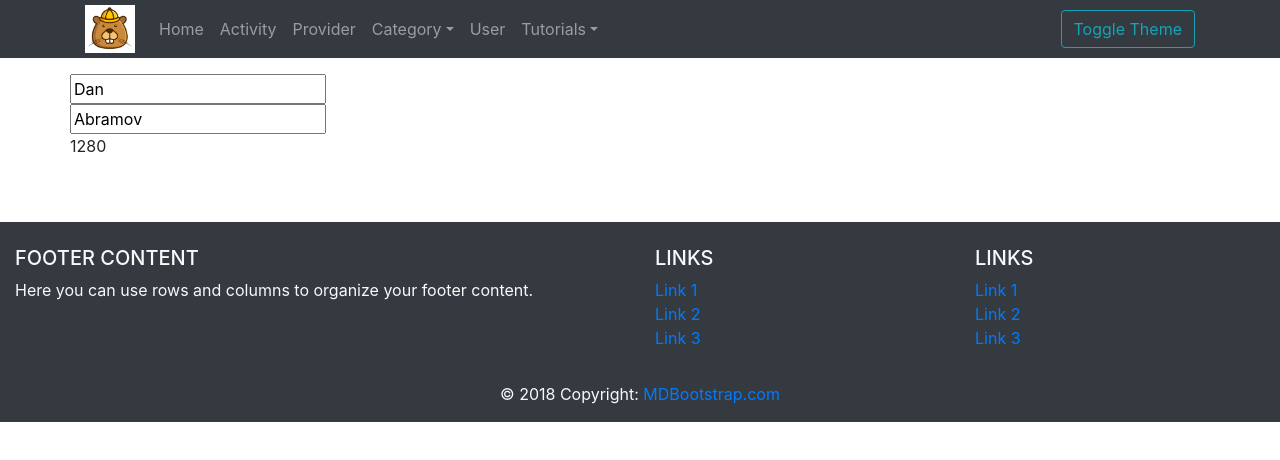
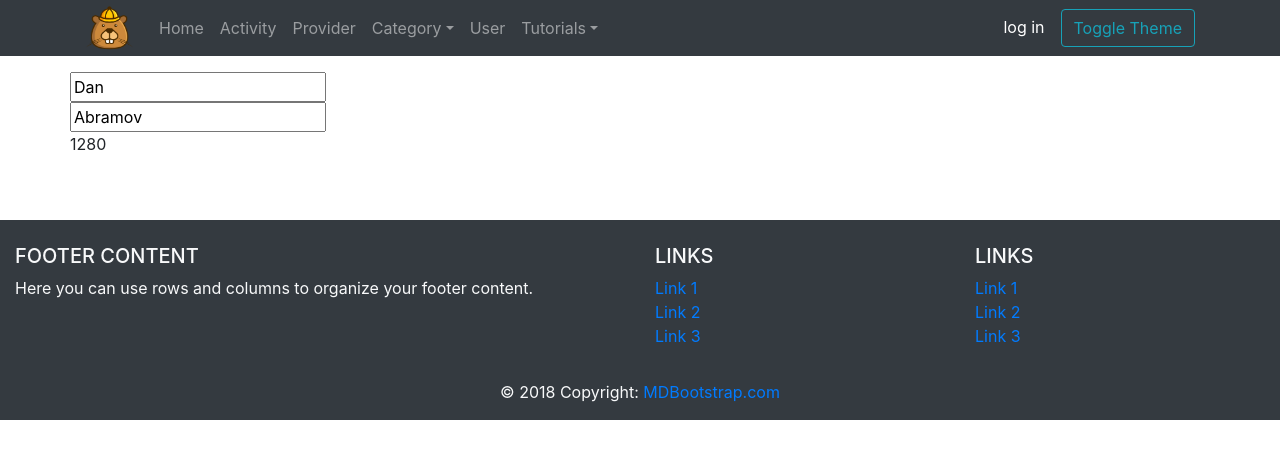
Before and after one commit to kitiya/beaver, a React (Create React App) app in the folder client/: page /tutorials/greeting_hooks in a window 1280 px wide. Shown: the top 460 px of the page. Built offline with nearby package versions, Linux system fonts and the light colour scheme.

Commit message:
Consuming multiple contexts

```diff
--- a/client/src/App.js
+++ b/client/src/App.js
@@ -2,6 +2,7 @@ import React from 'react';
 import { BrowserRouter, Route, Switch, Redirect } from 'react-router-dom';
 
 import ThemeContextProvider from './contexts/theme-context/ThemeContext';
+import AuthContextProvider from './contexts/auth-context/AuthContext';
 import Header from './components/Header';
 import Footer from './components/Footer';
 import Home from './components/Home';
@@ -18,6 +19,7 @@ import './App.css';
 const App = () => (
     <BrowserRouter>
         <ThemeContextProvider>
+            <AuthContextProvider>
                 <main>
                     <Header />
                     <Switch>
@@ -34,6 +36,7 @@ const App = () => (
                     </Switch>
                     <Footer />
                 </main>
+            </AuthContextProvider>
         </ThemeContextProvider>
     </BrowserRouter>
 );
--- /dev/null
+++ b/client/src/components/AuthToggle.js
@@ -0,0 +1,18 @@
+import React, { Component } from 'react';
+import { AuthContext } from '../contexts/auth-context/AuthContext';
+
+export default class AuthToggle extends Component {
+    static contextType = AuthContext;
+
+    render() {
+        const { isAuthenticated, toggleAuth } = this.context;
+        return(
+            <span
+                className="text-white my-2 my-sm-0 mr-3"
+                onClick={toggleAuth}
+            >
+                {isAuthenticated ? "log out" : "log in"}
+            </span>
+        );
+    }
+}
--- a/client/src/components/Header.js
+++ b/client/src/components/Header.js
@@ -3,7 +3,9 @@ import { NavLink } from 'react-router-dom';
 import DarkLogo from '../static/images/logo/logo03_dark.png'
 import LightLogo from '../static/images/logo/logo01_white.png'
 import ThemeToggle from './ThemeToggle';
+import AuthToggle from './AuthToggle';
 import { ThemeContext } from '../contexts/theme-context/ThemeContext';
+import { AuthContext } from '../contexts/auth-context/AuthContext';
 
 let logoStyle = {
     width: '50px',
@@ -36,9 +38,10 @@ class Header extends Component {
 
     render() {
         return (
-            <ThemeContext.Consumer>{(context) => {
-                const { isLightTheme, light, dark } = context;
-                const theme = isLightTheme ? light : dark;
+            <AuthContext.Consumer>{(authContext) => (
+                <ThemeContext.Consumer>{(themeContext) => {
+                    const { isLightTheme } = themeContext;
+                    //const theme = isLightTheme ? light : dark;
                     return (
                         <nav className=
                             {   isLightTheme ?
@@ -51,7 +54,7 @@ class Header extends Component {
                                     <NavLink className="navbar-brand" to="/">
                                         <img    alt="logo"
                                                 style={logoStyle}
-                                            src={theme ? LightLogo : DarkLogo} />
+                                                src={isLightTheme ? LightLogo : DarkLogo} />
                                     </NavLink>
                                     <button className="navbar-toggler" type="button" data-toggle="collapse" data-target="#navbarSupportedContent" aria-controls="navbarSupportedContent" aria-expanded="false" aria-label="Toggle navigation">
                                         <span className="navbar-toggler-icon"></span>
@@ -97,12 +100,15 @@ class Header extends Component {
                                     </ul>
                                 </div>
                                 <div className="d-inline my-2 my-lg-0">
+                                    <AuthToggle />
                                     <ThemeToggle />
                                 </div>
                             </div>
                         </nav>
                     );
                 }}</ThemeContext.Consumer>
+            )}</AuthContext.Consumer>
+
         );
     }
 
--- /dev/null
+++ b/client/src/contexts/auth-context/AuthContext.js
@@ -0,0 +1,23 @@
+import React, { Component, createContext } from 'react';
+
+export const AuthContext = createContext();
+
+export default class AuthContextProvider extends Component {
+    state = {
+        isAuthenticated: false,
+    };
+
+    toggleAuth = () => {
+        this.setState((prevSate, props) => {
+            return {isAuthenticated: !prevSate.isAuthenticated};
+        });
+    }
+
+    render() {
+        return (
+            <AuthContext.Provider value={{...this.state, toggleAuth: this.toggleAuth}}>
+                {this.props.children}
+            </AuthContext.Provider>
+        );
+    }
+}
```
Lines whose indentation alone changed are shown as unchanged.
